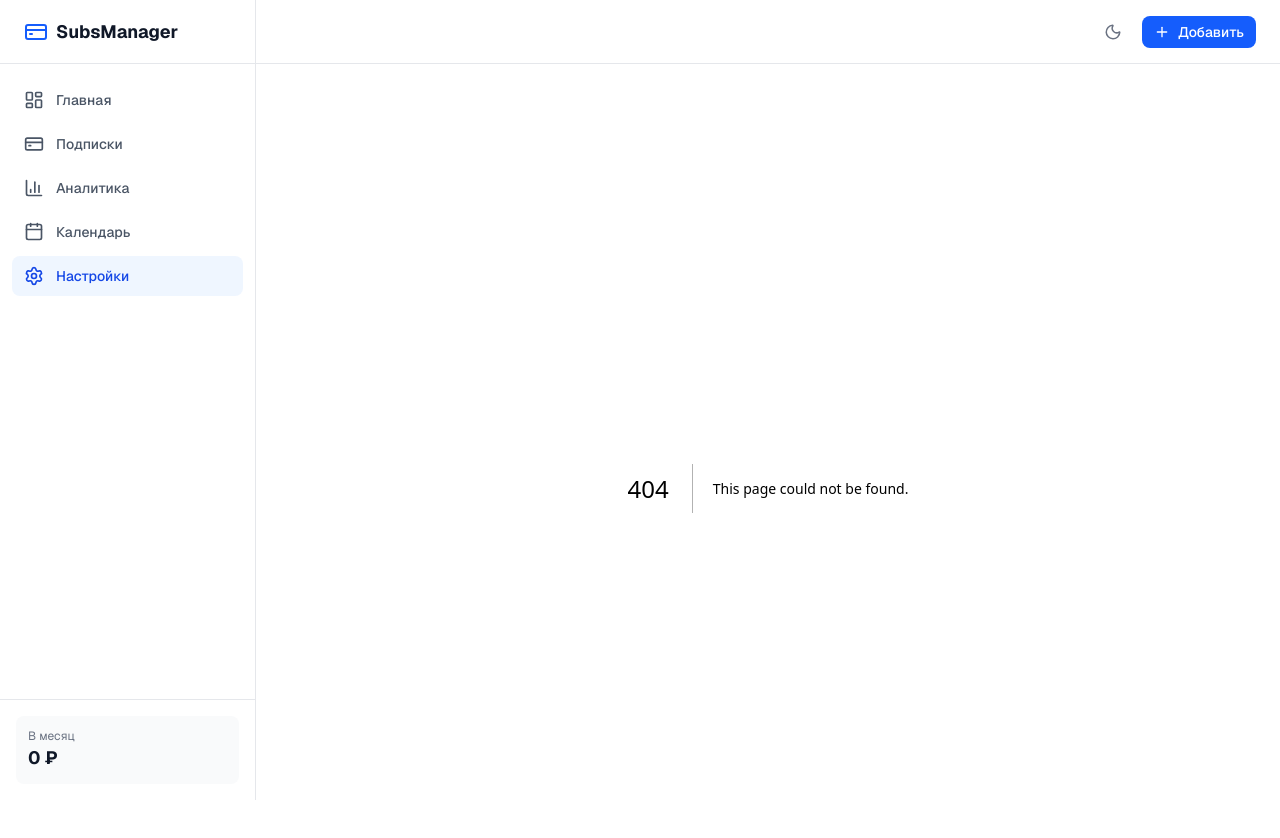
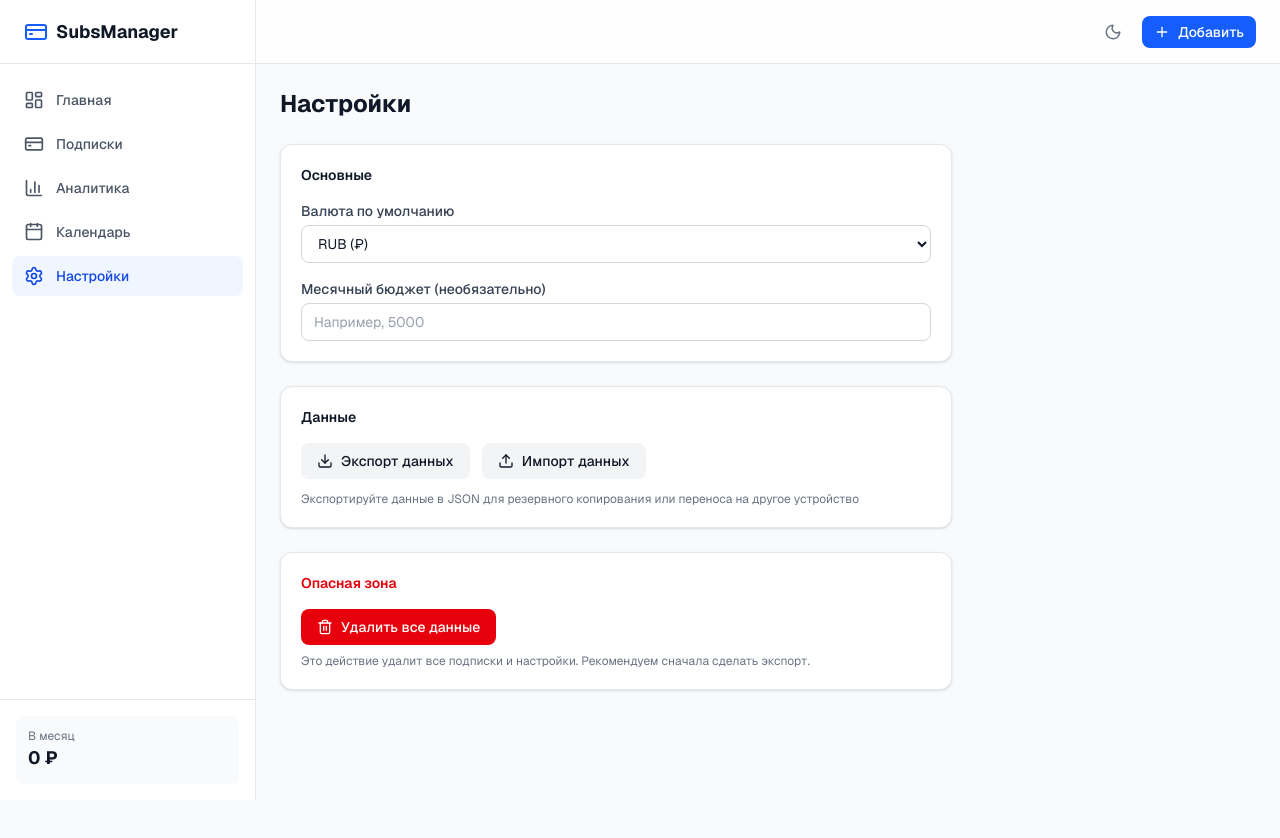
Before and after one commit to allgenl/subs-manager, a Next.js app: page /settings in a window 1280 px wide. Before the commit this address had no page. Shown: the top 838 px of the page. After the commit the page ends 800 px from the top, so only its background shows below. Built offline with nearby package versions, Linux system fonts and the light colour scheme.

Commit message:
add settings page with export/import and data management
- Default currency and monthly budget settings
- JSON export/import for backup and device transfer
- Clear all data with confirmation dialog

```diff
--- /dev/null
+++ b/src/app/settings/page.tsx
@@ -0,0 +1,145 @@
+'use client';
+
+import { useState, useRef } from 'react';
+import { useSubscriptions } from '@/context/SubscriptionContext';
+import { Currency } from '@/types/subscription';
+import { CURRENCIES, CURRENCY_SYMBOLS } from '@/lib/constants';
+import Input from '@/components/ui/Input';
+import Select from '@/components/ui/Select';
+import Button from '@/components/ui/Button';
+import Card from '@/components/ui/Card';
+import ConfirmDialog from '@/components/ui/ConfirmDialog';
+import { Download, Upload, Trash2 } from 'lucide-react';
+import { toast } from 'sonner';
+
+export default function SettingsPage() {
+  const { settings, updateSettings, subscriptions, importData } = useSubscriptions();
+  const [showClear, setShowClear] = useState(false);
+  const fileInputRef = useRef<HTMLInputElement>(null);
+
+  const handleExport = () => {
+    const data = {
+      subscriptions,
+      settings,
+      exportedAt: new Date().toISOString(),
+      version: 1,
+    };
+    const blob = new Blob([JSON.stringify(data, null, 2)], { type: 'application/json' });
+    const url = URL.createObjectURL(blob);
+    const a = document.createElement('a');
+    a.href = url;
+    a.download = `subs-manager-backup-${new Date().toISOString().split('T')[0]}.json`;
+    a.click();
+    URL.revokeObjectURL(url);
+    toast.success('Данные экспортированы');
+  };
+
+  const handleImport = (e: React.ChangeEvent<HTMLInputElement>) => {
+    const file = e.target.files?.[0];
+    if (!file) return;
+
+    const reader = new FileReader();
+    reader.onload = (event) => {
+      try {
+        const data = JSON.parse(event.target?.result as string);
+        if (!data.subscriptions || !data.settings) {
+          toast.error('Неверный формат файла');
+          return;
+        }
+        importData(data.subscriptions, data.settings);
+        toast.success(`Импортировано ${data.subscriptions.length} подписок`);
+      } catch {
+        toast.error('Ошибка чтения файла');
+      }
+    };
+    reader.readAsText(file);
+    if (fileInputRef.current) fileInputRef.current.value = '';
+  };
+
+  const handleClear = () => {
+    importData([], {
+      defaultCurrency: 'RUB',
+      theme: 'system',
+    });
+    toast.success('Все данные удалены');
+  };
+
+  return (
+    <div className="space-y-6 max-w-2xl">
+      <h1 className="text-2xl font-bold text-gray-900 dark:text-gray-100">Настройки</h1>
+
+      <Card>
+        <h2 className="text-sm font-semibold text-gray-900 dark:text-gray-100 mb-4">Основные</h2>
+        <div className="space-y-4">
+          <Select
+            id="currency"
+            label="Валюта по умолчанию"
+            value={settings.defaultCurrency}
+            onChange={(e) => updateSettings({ defaultCurrency: e.target.value as Currency })}
+            options={CURRENCIES.map((c) => ({ value: c, label: `${c} (${CURRENCY_SYMBOLS[c]})` }))}
+          />
+          <Input
+            id="budget"
+            label="Месячный бюджет (необязательно)"
+            type="number"
+            min="0"
+            step="100"
+            placeholder="Например, 5000"
+            value={settings.monthlyBudget?.toString() || ''}
+            onChange={(e) =>
+              updateSettings({
+                monthlyBudget: e.target.value ? parseFloat(e.target.value) : undefined,
+              })
+            }
+          />
+        </div>
+      </Card>
+
+      <Card>
+        <h2 className="text-sm font-semibold text-gray-900 dark:text-gray-100 mb-4">Данные</h2>
+        <div className="space-y-3">
+          <div className="flex flex-col gap-3 sm:flex-row">
+            <Button variant="secondary" onClick={handleExport}>
+              <Download size={16} />
+              Экспорт данных
+            </Button>
+            <Button variant="secondary" onClick={() => fileInputRef.current?.click()}>
+              <Upload size={16} />
+              Импорт данных
+            </Button>
+            <input
+              ref={fileInputRef}
+              type="file"
+              accept=".json"
+              onChange={handleImport}
+              className="hidden"
+            />
+          </div>
+          <p className="text-xs text-gray-500 dark:text-gray-400">
+            Экспортируйте данные в JSON для резервного копирования или переноса на другое устройство
+          </p>
+        </div>
+      </Card>
+
+      <Card>
+        <h2 className="text-sm font-semibold text-red-600 dark:text-red-400 mb-4">Опасная зона</h2>
+        <Button variant="danger" onClick={() => setShowClear(true)}>
+          <Trash2 size={16} />
+          Удалить все данные
+        </Button>
+        <p className="mt-2 text-xs text-gray-500 dark:text-gray-400">
+          Это действие удалит все подписки и настройки. Рекомендуем сначала сделать экспорт.
+        </p>
+      </Card>
+
+      <ConfirmDialog
+        open={showClear}
+        onClose={() => setShowClear(false)}
+        onConfirm={handleClear}
+        title="Удалить все данные?"
+        message="Все подписки и настройки будут удалены. Это действие нельзя отменить."
+        confirmText="Удалить всё"
+      />
+    </div>
+  );
+}
```
